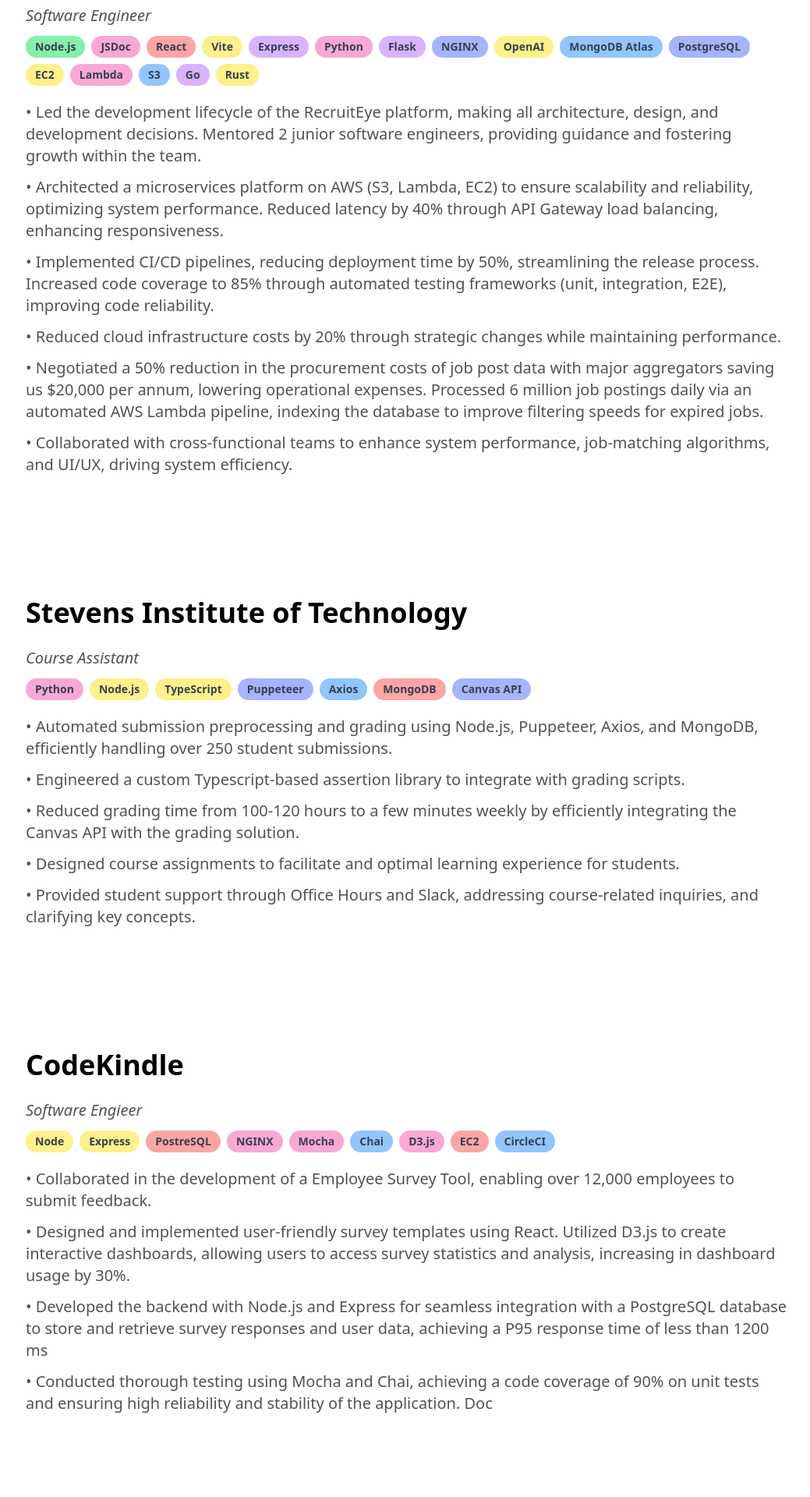
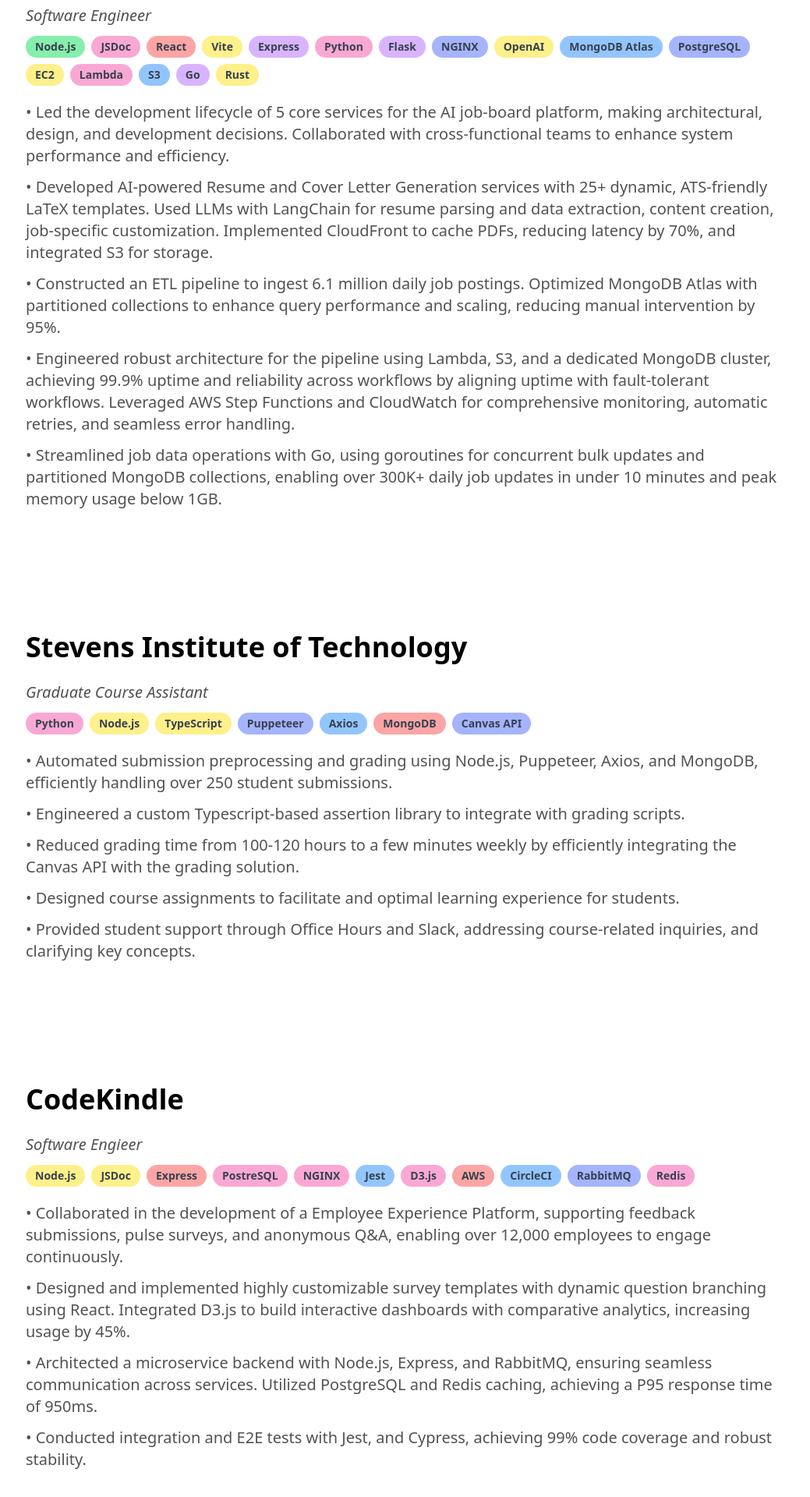
Before and after one commit to noumxn/portfolio, a Next.js app: page / in a window 1280 px wide. Shown: the part 940-2860 px from the top of the page at 78% size, without its empty margins (119-1158 px from the left). Built offline with nearby package versions, Linux system fonts and the light colour scheme.

Commit message:
update details

```diff
--- a/components/ProjectsSection.tsx
+++ b/components/ProjectsSection.tsx
@@ -5,16 +5,16 @@
 
 const projects = [
   {
-    name: "myDE",
-    technologies: ["React", "Node.js", "Express", "JWT", "Docker", "Microservices", "Heroku", "MongoDB Atlas"],
+    name: "EchoLab",
+    technologies: ["React", "Node.js", "Express", "AWS", "Socker.io", "Agora", "JWT", "Docker", "Microservices", "MongoDB Atlas"],
     description:[
-        "Developed a versatile web-based code editor supporting 5 programming languages (Python, C++, Java, Rust, JavaScript) using a microservice architecture with a Node.js backend and React frontend.",
-        "Seamlessly handled user-submitted code and data through Express APIs, and efficiently managed data in a MongoDB Atlas database.",
-        "Leveraged Docker for efficient code execution, created and utilized pre-built images and stored them on Docker Hub.",
-        "Integrated robust security features, like limiting Docker CPU/memory usage, rate-limiting, JWT authentication, and  XSS prevention.",
-        "Conducted load testing with up to 10,000 concurrent requests and benchmarked a P95 latency of 1100ms."
+        "Developed a web-based collaborative code editor that supports 5 programming languages using a microservice architecture with Node.js backend, React frontend and an Agora service for managing Audio Chat.",
+        "Managed user data seamlessly through Express APIs and optimized data storage using a MongoDB Atlas cluster.",
+        "Deployed code execution service on EC2 with Docker Daemon and pre-built DockerHub images.",
+        "Integrated security features, like Docker CPU/mem limits, rate-limiting, JWT authentication, XSS prevention.",
+        "Deployed all services using AWS EC2 instance and Docker, ensuring efficient scalability and management."
     ],
-    github: "https://github.com/noumxn/myDE",
+    github: "https://github.com/noumxn/EchoLab",
   },
   {
     name: "Web-A11y",
--- a/components/WorkSection.tsx
+++ b/components/WorkSection.tsx
@@ -7,17 +7,16 @@
     position: "Software Engineer",
     technologies: ["Node.js", "JSDoc", "React", "Vite", "Express", "Python", "Flask", "NGINX", "OpenAI", "MongoDB Atlas", "PostgreSQL", "EC2", "Lambda", "S3", "Go", "Rust"],
     description: [
-        "Led the development lifecycle of the RecruitEye platform, making all architecture, design, and development decisions. Mentored 2 junior software engineers, providing guidance and fostering growth within the team.",
-        "Architected a microservices platform on AWS (S3, Lambda, EC2) to ensure scalability and reliability, optimizing system performance. Reduced latency by 40% through API Gateway load balancing, enhancing responsiveness.",
-        "Implemented CI/CD pipelines, reducing deployment time by 50%, streamlining the release process. Increased code coverage to 85% through automated testing frameworks (unit, integration, E2E), improving code reliability.",
-        "Reduced cloud infrastructure costs by 20% through strategic changes while maintaining performance.",
-        "Negotiated a 50% reduction in the procurement costs of job post data with major aggregators saving us $20,000 per annum, lowering operational expenses. Processed 6 million job postings daily via an automated AWS Lambda pipeline, indexing the database to improve filtering speeds for expired jobs.",
-        "Collaborated with cross-functional teams to enhance system performance, job-matching algorithms, and UI/UX, driving system efficiency."
+        "Led the development lifecycle of 5 core services for the AI job-board platform, making architectural, design, and development decisions. Collaborated with cross-functional teams to enhance system performance and efficiency.",
+        "Developed AI-powered Resume and Cover Letter Generation services with 25+ dynamic, ATS-friendly LaTeX templates. Used LLMs with LangChain for resume parsing and data extraction, content creation, job-specific customization. Implemented CloudFront to cache PDFs, reducing latency by 70%, and integrated S3 for storage.",
+        "Constructed an ETL pipeline to ingest 6.1 million daily job postings. Optimized MongoDB Atlas with partitioned collections to enhance query performance and scaling, reducing manual intervention by 95%.",
+        "Engineered robust architecture for the pipeline using Lambda, S3, and a dedicated MongoDB cluster, achieving 99.9% uptime and reliability across workflows by aligning uptime with fault-tolerant workflows. Leveraged AWS Step Functions and CloudWatch for comprehensive monitoring, automatic retries, and seamless error handling.",
+        "Streamlined job data operations with Go, using goroutines for concurrent bulk updates and partitioned MongoDB collections, enabling over 300K+ daily job updates in under 10 minutes and peak memory usage below 1GB.",
     ],
   },
   {
     company: "Stevens Institute of Technology",
-    position: "Course Assistant",
+    position: "Graduate Course Assistant",
     technologies: ["Python", "Node.js", "TypeScript", "Puppeteer", "Axios", "MongoDB", "Canvas API"],
     description: [
         "Automated submission preprocessing and grading using Node.js, Puppeteer, Axios, and MongoDB, efficiently handling over 250 student submissions.",
@@ -30,12 +29,12 @@
   {
     company: "CodeKindle",
     position: "Software Engieer",
-    technologies: ["Node", "Express", "PostreSQL", "NGINX", "Mocha", "Chai", "D3.js", "EC2", "CircleCI"],
+    technologies: ["Node.js", "JSDoc", "Express", "PostreSQL", "NGINX", "Jest", "D3.js", "AWS", "CircleCI", "RabbitMQ", "Redis"],
     description: [
-        "Collaborated in the development of a Employee Survey Tool, enabling over 12,000 employees to submit feedback.",
-        "Designed and implemented user-friendly survey templates using React. Utilized D3.js to create interactive dashboards, allowing users to access survey statistics and analysis, increasing in dashboard usage by 30%.",
-        "Developed the backend with Node.js and Express for seamless integration with a PostgreSQL database to store and retrieve survey responses and user data, achieving a P95 response time of less than 1200 ms",
-        "Conducted thorough testing using Mocha and Chai, achieving a code coverage of 90% on unit tests and ensuring high reliability and stability of the application. Doc",
+        "Collaborated in the development of a Employee Experience Platform, supporting feedback submissions, pulse surveys, and anonymous Q&A, enabling over 12,000 employees to engage continuously.",
+        "Designed and implemented highly customizable survey templates with dynamic question branching using React. Integrated D3.js to build interactive dashboards with comparative analytics, increasing usage by 45%.",
+        "Architected a microservice backend with Node.js, Express, and RabbitMQ, ensuring seamless communication across services. Utilized PostgreSQL and Redis caching, achieving a P95 response time of 950ms.",
+        "Conducted integration and E2E tests with Jest, and Cypress, achieving 99% code coverage and robust stability.",
     ],
   },
   {
```
